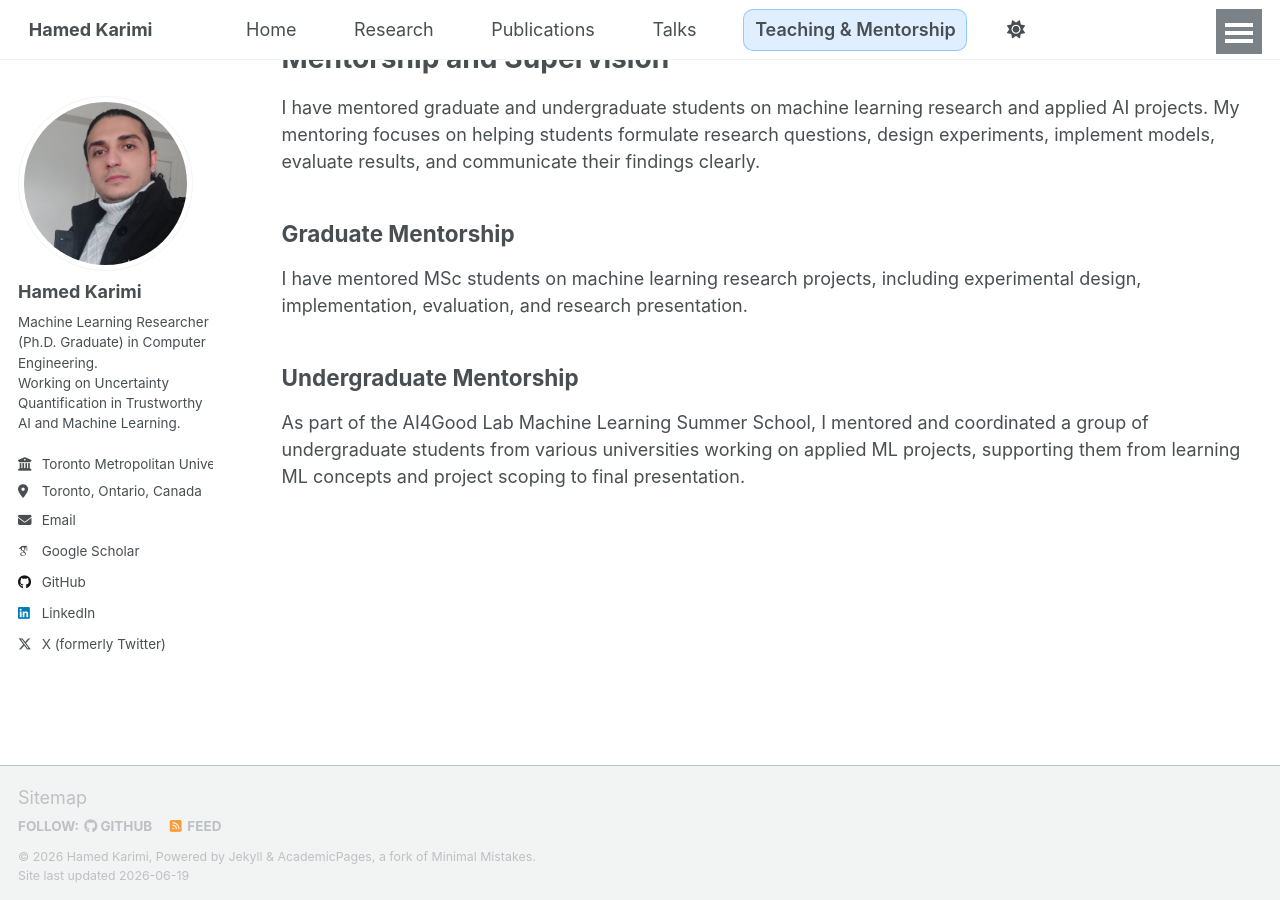
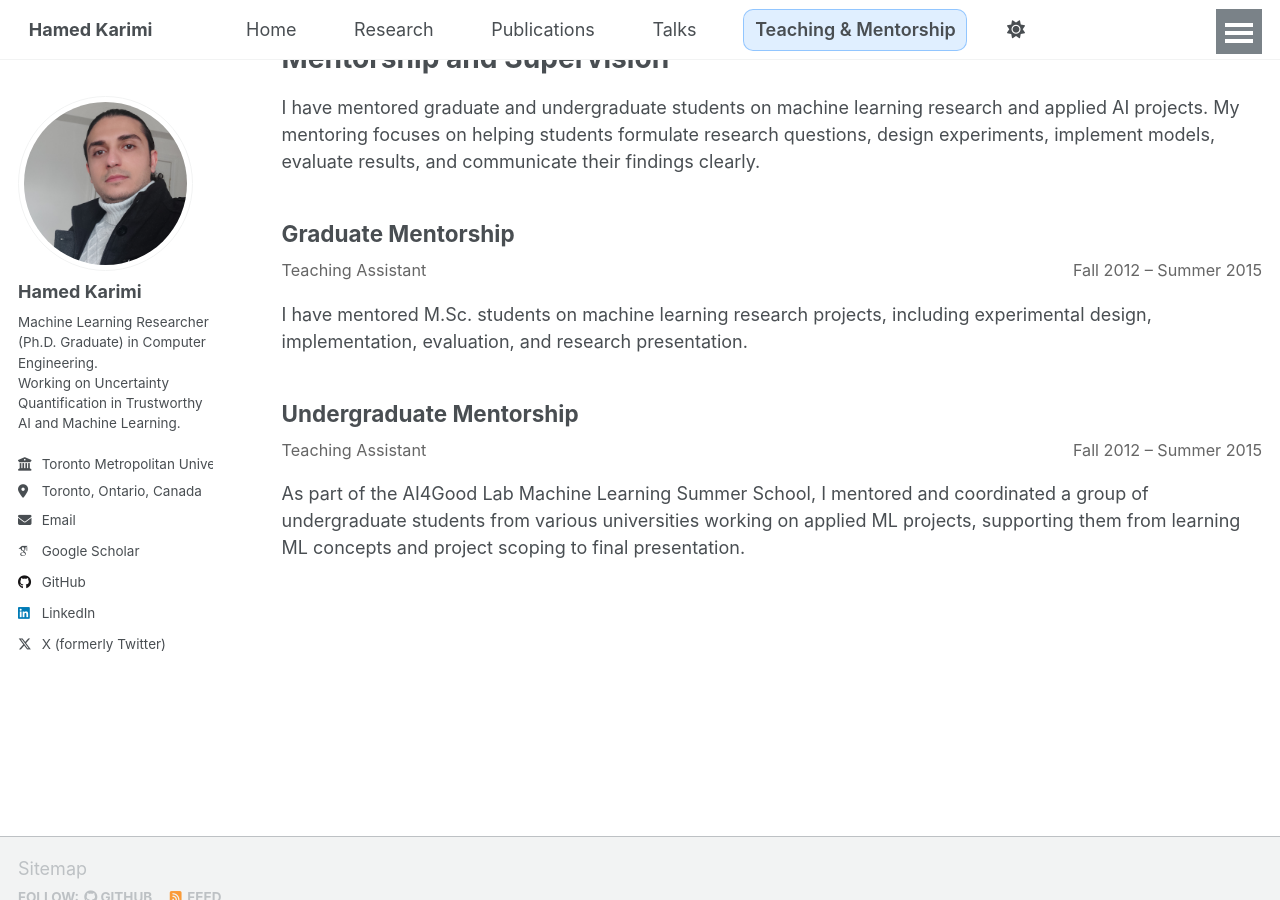
Before and after one commit to hamedmx/hamedmx.github.io, a Jekyll site: the page built from _pages/teaching.md, in a window 1280 px wide and 900 px high, scrolled down 1942 px. Built offline with Jekyll 4.4.1, drawn with Linux system fonts in a browser that asks for light colours; some web fonts are replaced; a script that is not in the unit is left out.

Commit message:
Update teaching.md

```diff
--- a/_pages/teaching.md
+++ b/_pages/teaching.md
@@ -164,7 +164,15 @@ Designing Lab Materials: Course Project and Lab Assignments/Tasks in Addition to
 I have mentored graduate and undergraduate students on machine learning research and applied AI projects. My mentoring focuses on helping students formulate research questions, design experiments, implement models, evaluate results, and communicate their findings clearly.
 
 ## Graduate Mentorship
-I have mentored MSc students on machine learning research projects, including experimental design, implementation, evaluation, and research presentation.
+<div class="cv-meta">
+  <span class="where">Teaching Assistant</span>
+  <span class="when">Fall 2012 – Summer 2015</span>
+</div>
+I have mentored M.Sc. students on machine learning research projects, including experimental design, implementation, evaluation, and research presentation.
 
 ## Undergraduate Mentorship
+<div class="cv-meta">
+  <span class="where">Teaching Assistant</span>
+  <span class="when">Fall 2012 – Summer 2015</span>
+</div>
 As part of the AI4Good Lab Machine Learning Summer School, I mentored and coordinated a group of undergraduate students from various universities working on applied ML projects, supporting them from learning ML concepts and project scoping to final presentation.
```
